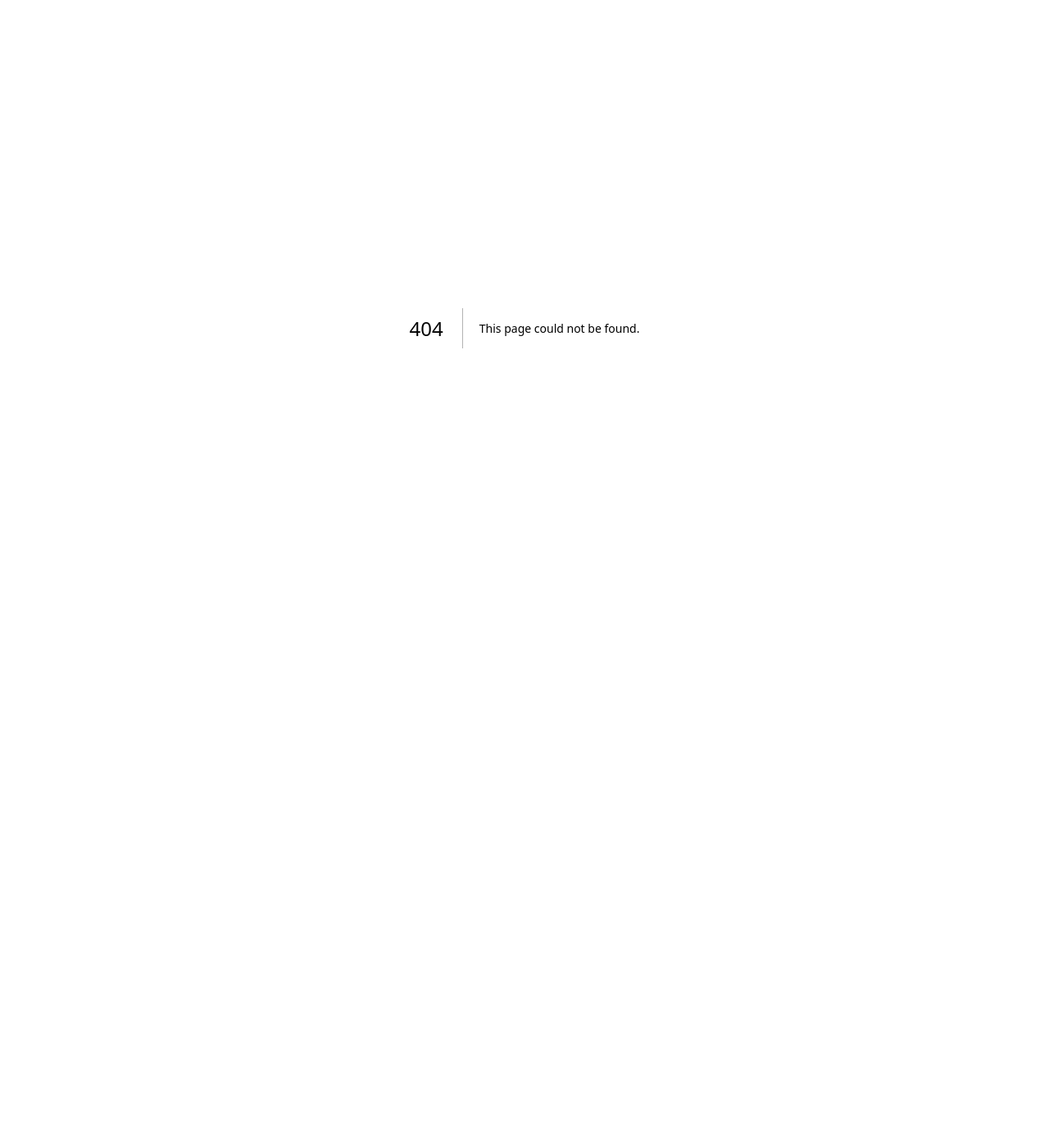
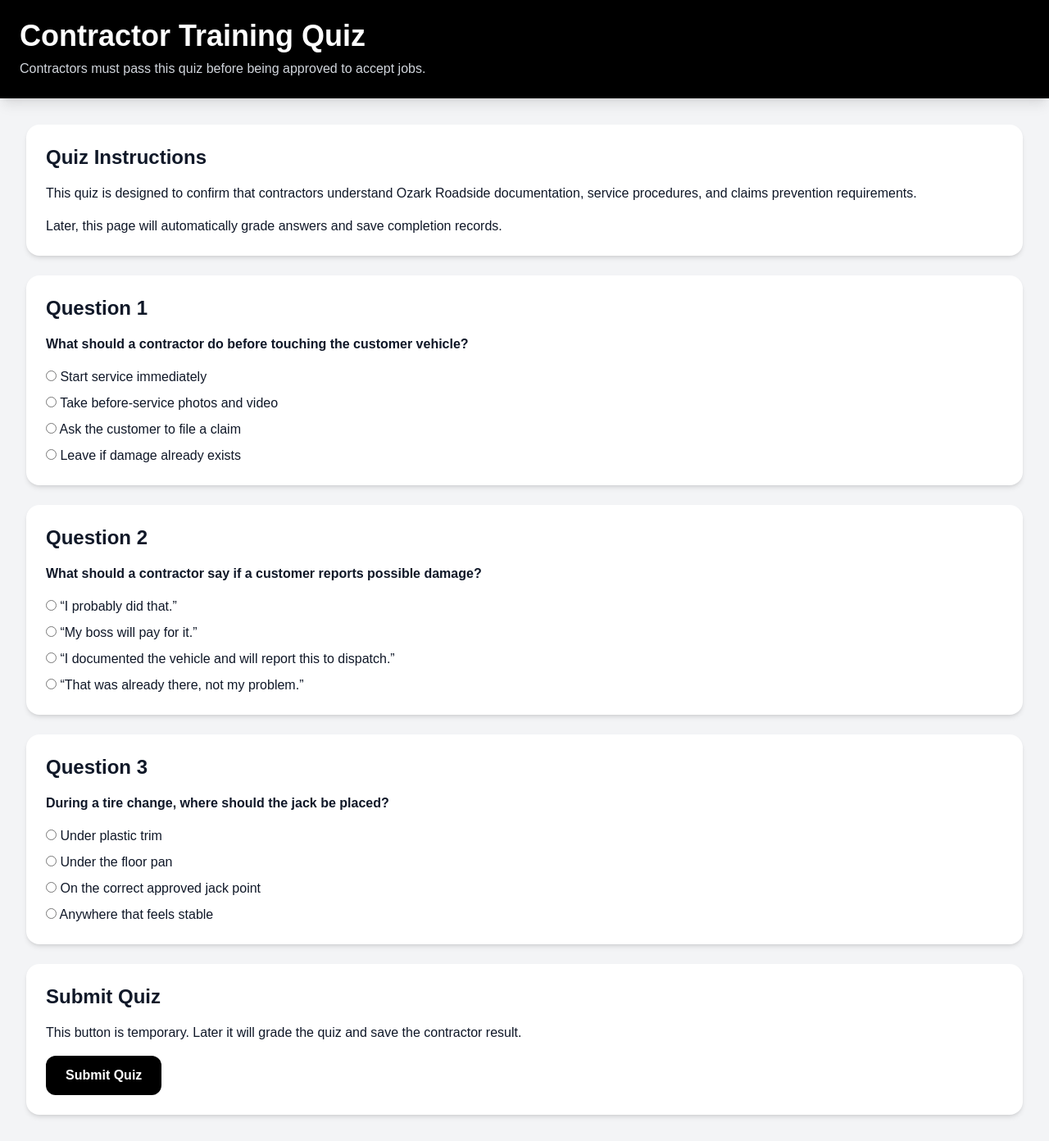
Before and after one commit to Fuidwiw/contractor-training-portal, a Next.js app: page /quiz in a window 1280 px wide. Before the commit this address had no page. Shown: the whole page at 82% size. Before the commit the page ends 800 px from the top, so only its background shows below. Built offline with nearby package versions, Linux system fonts and the light colour scheme.

Commit message:
Added contractor training quiz page

```diff
--- /dev/null
+++ b/app/quiz/page.js
@@ -0,0 +1,99 @@
+export default function QuizPage() {
+  return (
+    <main className="min-h-screen bg-gray-100 text-gray-900">
+
+      <div className="bg-black text-white p-6 shadow-lg">
+        <h1 className="text-4xl font-bold">
+          Contractor Training Quiz
+        </h1>
+
+        <p className="mt-2 text-gray-300">
+          Contractors must pass this quiz before being approved to accept jobs.
+        </p>
+      </div>
+
+      <div className="p-8">
+
+        <div className="bg-white rounded-2xl shadow-md p-6 mb-6">
+          <h2 className="text-2xl font-semibold mb-4">
+            Quiz Instructions
+          </h2>
+
+          <p className="mb-4">
+            This quiz is designed to confirm that contractors understand Ozark Roadside documentation, service procedures, and claims prevention requirements.
+          </p>
+
+          <p>
+            Later, this page will automatically grade answers and save completion records.
+          </p>
+        </div>
+
+        <div className="bg-white rounded-2xl shadow-md p-6 mb-6">
+          <h2 className="text-2xl font-semibold mb-4">
+            Question 1
+          </h2>
+
+          <p className="mb-4 font-semibold">
+            What should a contractor do before touching the customer vehicle?
+          </p>
+
+          <ul className="space-y-2">
+            <li><input type="radio" name="q1" /> Start service immediately</li>
+            <li><input type="radio" name="q1" /> Take before-service photos and video</li>
+            <li><input type="radio" name="q1" /> Ask the customer to file a claim</li>
+            <li><input type="radio" name="q1" /> Leave if damage already exists</li>
+          </ul>
+        </div>
+
+        <div className="bg-white rounded-2xl shadow-md p-6 mb-6">
+          <h2 className="text-2xl font-semibold mb-4">
+            Question 2
+          </h2>
+
+          <p className="mb-4 font-semibold">
+            What should a contractor say if a customer reports possible damage?
+          </p>
+
+          <ul className="space-y-2">
+            <li><input type="radio" name="q2" /> “I probably did that.”</li>
+            <li><input type="radio" name="q2" /> “My boss will pay for it.”</li>
+            <li><input type="radio" name="q2" /> “I documented the vehicle and will report this to dispatch.”</li>
+            <li><input type="radio" name="q2" /> “That was already there, not my problem.”</li>
+          </ul>
+        </div>
+
+        <div className="bg-white rounded-2xl shadow-md p-6 mb-6">
+          <h2 className="text-2xl font-semibold mb-4">
+            Question 3
+          </h2>
+
+          <p className="mb-4 font-semibold">
+            During a tire change, where should the jack be placed?
+          </p>
+
+          <ul className="space-y-2">
+            <li><input type="radio" name="q3" /> Under plastic trim</li>
+            <li><input type="radio" name="q3" /> Under the floor pan</li>
+            <li><input type="radio" name="q3" /> On the correct approved jack point</li>
+            <li><input type="radio" name="q3" /> Anywhere that feels stable</li>
+          </ul>
+        </div>
+
+        <div className="bg-white rounded-2xl shadow-md p-6">
+          <h2 className="text-2xl font-semibold mb-4">
+            Submit Quiz
+          </h2>
+
+          <p className="mb-4">
+            This button is temporary. Later it will grade the quiz and save the contractor result.
+          </p>
+
+          <button className="bg-black text-white px-6 py-3 rounded-xl font-semibold">
+            Submit Quiz
+          </button>
+        </div>
+
+      </div>
+    </main>
+  );
+}
```
